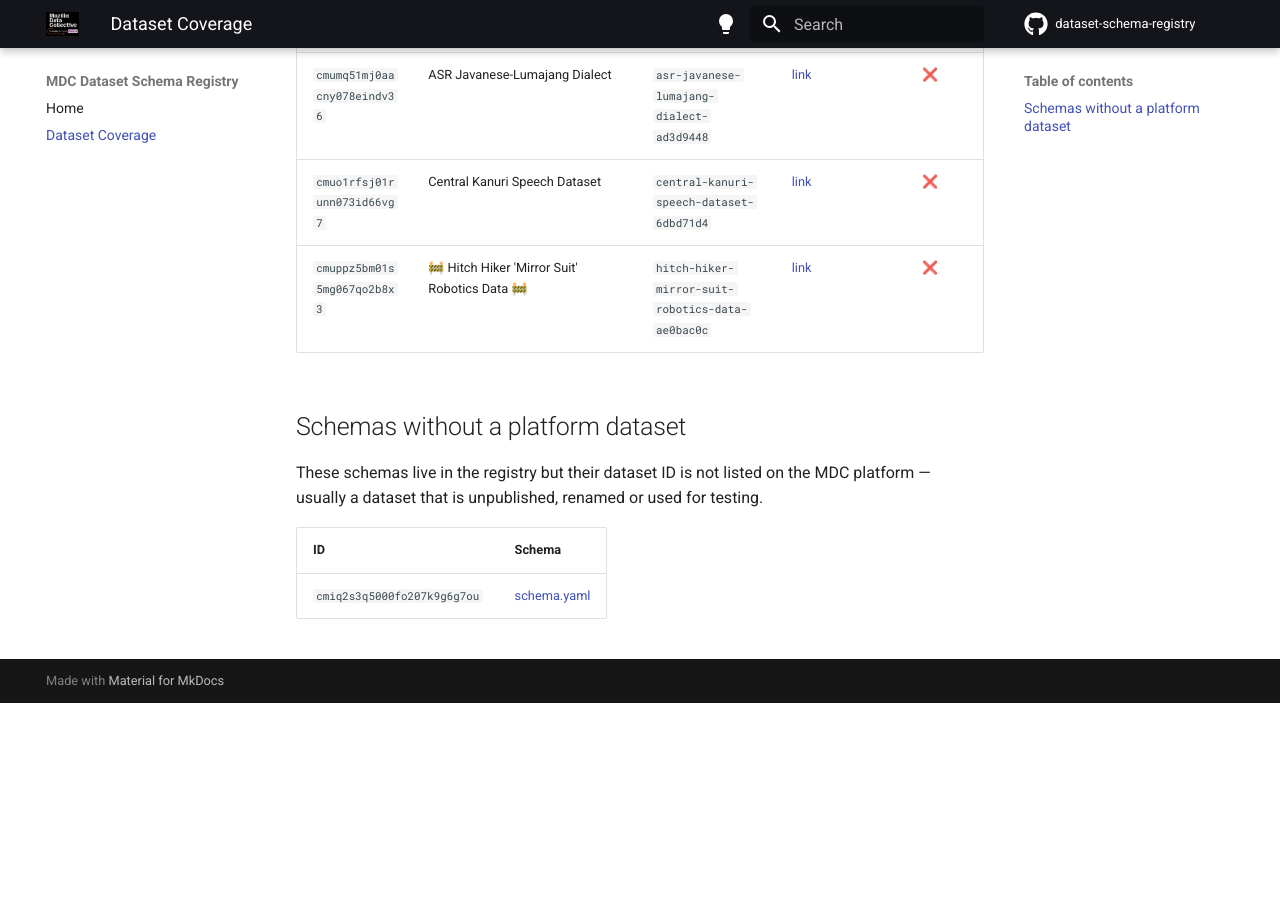
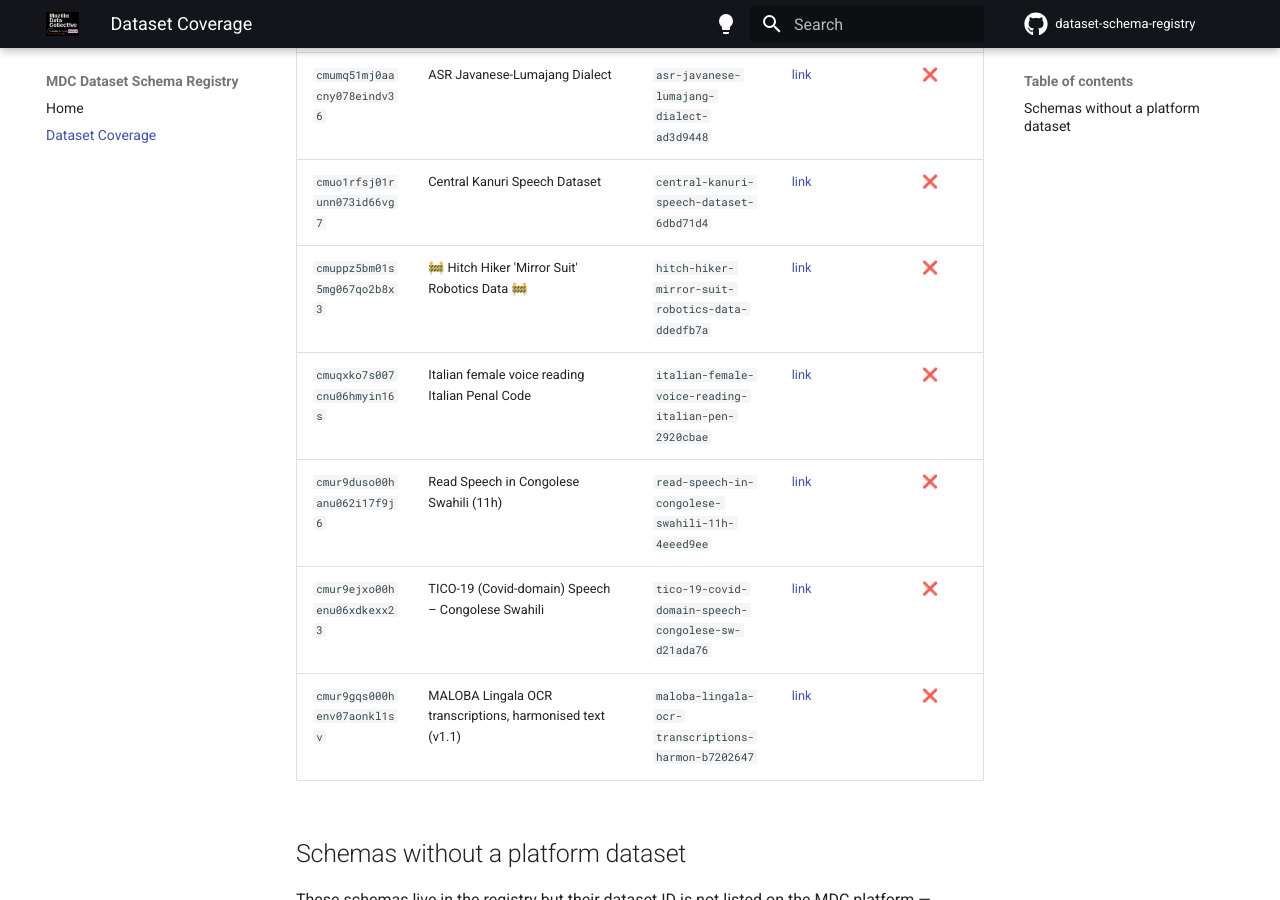
Before and after one commit to Mozilla-Data-Collective/dataset-schema-registry, an MkDocs documentation site: the page built from docs/dataset-coverage.md, in a window 1280 px wide and 900 px high, scrolled down 122152 px. Built offline with MkDocs 1.6.1 and Material for MkDocs 9.7.7, drawn with Linux system fonts in a browser that asks for light colours; comment, search, counter and statistics services are not loaded; before the commit the page ends 122855 px from its top, so only the background shows below that; part of the change alters nothing that is shown; some of the changed text lies outside the part shown.

Commit message:
chore: update registry index and dataset coverage [skip ci]

```diff
--- a/docs/dataset-coverage.md
+++ b/docs/dataset-coverage.md
@@ -12,10 +12,10 @@ data programmatically.
     `registry/<dataset_id>/schema.yaml` file.  See the
     [Home](index.md) for details.
 
-**Last updated:** 2026-10-02
-**Total datasets in sitemap:** 1176
+**Last updated:** 2026-10-03
+**Total datasets in sitemap:** 1180
 **Schemas registered:** 419 ✅
-**Schemas missing:** 757 ❌
+**Schemas missing:** 761 ❌
 
 | ID | Name | Slug | Dataset page | Schema registered |
 |----|------|------|-------------|:-----------------:|
@@ -941,7 +941,7 @@ data programmatically.
 | `cmu5qp321000fnq07fz013l27` | Common Voice Scripted Speech 27.0 - Ouldémé | `common-voice-scripted-speech-27-0-ould-m-3403751d` | [link](https://mozilladatacollective.com/datasets/cmu5qp321000fnq07fz013l27) | ✅ |
 | `cmu5qpgwi000jnq077ejffa4d` | Common Voice Scripted Speech 27.0 - Tunen | `common-voice-scripted-speech-27-0-tunen-07bdde7a` | [link](https://mozilladatacollective.com/datasets/cmu5qpgwi000jnq077ejffa4d) | ✅ |
 | `cmu5qstfd000wnq07aurb4p6s` | Common Voice Scripted Speech 27.0 - Mbum | `common-voice-scripted-speech-27-0-mbum-cdf9c167` | [link](https://mozilladatacollective.com/datasets/cmu5qstfd000wnq07aurb4p6s) | ✅ |
-| `cmu5qszmu000ho107xkb2diqo` | English Medical Speech Dataset (Synthetic) | `english-medical-speech-dataset-synthetic-73e68489` | [link](https://mozilladatacollective.com/datasets/cmu5qszmu000ho107xkb2diqo) | ❌ |
+| `cmu5qszmu000ho107xkb2diqo` | English Medical Speech Dataset (Synthetic) | `english-medical-speech-dataset-synthetic-a8b92bc0` | [link](https://mozilladatacollective.com/datasets/cmu5qszmu000ho107xkb2diqo) | ❌ |
 | `cmu5qw5mb0016nq07rbpo3ax1` | Common Voice Scripted Speech 27.0 - Brahui | `common-voice-scripted-speech-27-0-brahui-5013c7ae` | [link](https://mozilladatacollective.com/datasets/cmu5qw5mb0016nq07rbpo3ax1) | ✅ |
 | `cmu5qwi9h001anq07g3rd6k1e` | Common Voice Scripted Speech 27.0 - Quechua Chiquián | `common-voice-scripted-speech-27-0-quechu-bcb825ee` | [link](https://mozilladatacollective.com/datasets/cmu5qwi9h001anq07g3rd6k1e) | ✅ |
 | `cmu5qzwev001inq07iz1xotu0` | Common Voice Scripted Speech 27.0 - Kihemba | `common-voice-scripted-speech-27-0-kihemb-dfb02e85` | [link](https://mozilladatacollective.com/datasets/cmu5qzwev001inq07iz1xotu0) | ✅ |
@@ -1186,7 +1186,7 @@ data programmatically.
 | `cmucznt9t0007kz08bq99zn2o` | 🚧 Tagalog Health Domain TTS 20 Hours Single Speaker (Female) 🚧 | `tagalog-health-domain-tts-20-hours-singl-94209e0b` | [link](https://mozilladatacollective.com/datasets/cmucznt9t0007kz08bq99zn2o) | ❌ |
 | `cmufi5stj02y7ny0727487cu2` | LRAC 2.0 Common Voice 26.0 Bundle | `lrac-2-0-common-voice-26-0-bundle-a628996b` | [link](https://mozilladatacollective.com/datasets/cmufi5stj02y7ny0727487cu2) | ❌ |
 | `cmuh4ozy804olny07mu2h0kjm` | 🚧 Tagalog Voice Notes ASR Dataset (45 hours) 🚧 | `tagalog-voice-notes-asr-dataset-45-hours-ccdb5cf8` | [link](https://mozilladatacollective.com/datasets/cmuh4ozy804olny07mu2h0kjm) | ❌ |
-| `cmuh4z6sw04opny07obm3ze3e` | English 10 Hours Medical Speech Evaluation Dataset  (Synthetic) | `english-10-hours-medical-speech-evaluati-513aef52` | [link](https://mozilladatacollective.com/datasets/cmuh4z6sw04opny07obm3ze3e) | ❌ |
+| `cmuh4z6sw04opny07obm3ze3e` | English 10 Hours Medical Speech Evaluation Dataset  (Synthetic) | `english-10-hours-medical-speech-evaluati-d9997109` | [link](https://mozilladatacollective.com/datasets/cmuh4z6sw04opny07obm3ze3e) | ❌ |
 | `cmuh50dte04otny07ot80sg6n` | 🚧 Northern Pashto Corpus for Speech Recognition 🚧 | `northern-pashto-corpus-for-speech-recogn-4f7d8d52` | [link](https://mozilladatacollective.com/datasets/cmuh50dte04otny07ot80sg6n) | ❌ |
 | `cmuh552z504p4ny0793z6j6a7` | BAHANA: Parallel Corpus IND-ENG-ARB  | `bahana-parallel-corpus-ind-eng-arb-42cc2e7c` | [link](https://mozilladatacollective.com/datasets/cmuh552z504p4ny0793z6j6a7) | ❌ |
 | `cmuincgum05x5ny07fl4h96f9` | IND-Magelang Traffic Signs and Facilities | `ind-magelang-traffic-signs-and-facilitie-9d3d12c8` | [link](https://mozilladatacollective.com/datasets/cmuincgum05x5ny07fl4h96f9) | ❌ |
@@ -1194,7 +1194,11 @@ data programmatically.
 | `cmumoqyzh0a3knl07ktk87b36` | Rohingya Hanifi–Rohingyalish–English Lexicon | `rohingya-hanifi-rohingyalish-english-lex-9328f3cf` | [link](https://mozilladatacollective.com/datasets/cmumoqyzh0a3knl07ktk87b36) | ❌ |
 | `cmumq51mj0aacny078eindv36` | ASR Javanese-Lumajang Dialect | `asr-javanese-lumajang-dialect-ad3d9448` | [link](https://mozilladatacollective.com/datasets/cmumq51mj0aacny078eindv36) | ❌ |
 | `cmuo1rfsj01runn073id66vg7` | Central Kanuri Speech Dataset | `central-kanuri-speech-dataset-6dbd71d4` | [link](https://mozilladatacollective.com/datasets/cmuo1rfsj01runn073id66vg7) | ❌ |
-| `cmuppz5bm01s5mg067qo2b8x3` | 🚧 Hitch Hiker 'Mirror Suit' Robotics Data 🚧 | `hitch-hiker-mirror-suit-robotics-data-ae0bac0c` | [link](https://mozilladatacollective.com/datasets/cmuppz5bm01s5mg067qo2b8x3) | ❌ |
+| `cmuppz5bm01s5mg067qo2b8x3` | 🚧 Hitch Hiker 'Mirror Suit' Robotics Data 🚧 | `hitch-hiker-mirror-suit-robotics-data-ddedfb7a` | [link](https://mozilladatacollective.com/datasets/cmuppz5bm01s5mg067qo2b8x3) | ❌ |
+| `cmuqxko7s007cnu06hmyin16s` | Italian female voice reading Italian Penal Code | `italian-female-voice-reading-italian-pen-2920cbae` | [link](https://mozilladatacollective.com/datasets/cmuqxko7s007cnu06hmyin16s) | ❌ |
+| `cmur9duso00hanu062i17f9j6` | Read Speech in Congolese Swahili (11h) | `read-speech-in-congolese-swahili-11h-4eeed9ee` | [link](https://mozilladatacollective.com/datasets/cmur9duso00hanu062i17f9j6) | ❌ |
+| `cmur9ejxo00henu06xdkexx23` | TICO-19 (Covid-domain) Speech – Congolese Swahili | `tico-19-covid-domain-speech-congolese-sw-d21ada76` | [link](https://mozilladatacollective.com/datasets/cmur9ejxo00henu06xdkexx23) | ❌ |
+| `cmur9gqs000henv07aonkl1sv` | MALOBA Lingala OCR transcriptions, harmonised text (v1.1) | `maloba-lingala-ocr-transcriptions-harmon-b7202647` | [link](https://mozilladatacollective.com/datasets/cmur9gqs000henv07aonkl1sv) | ❌ |
 
 ## Schemas without a platform dataset
 
```
Also changed, not shown: 1 other file.
